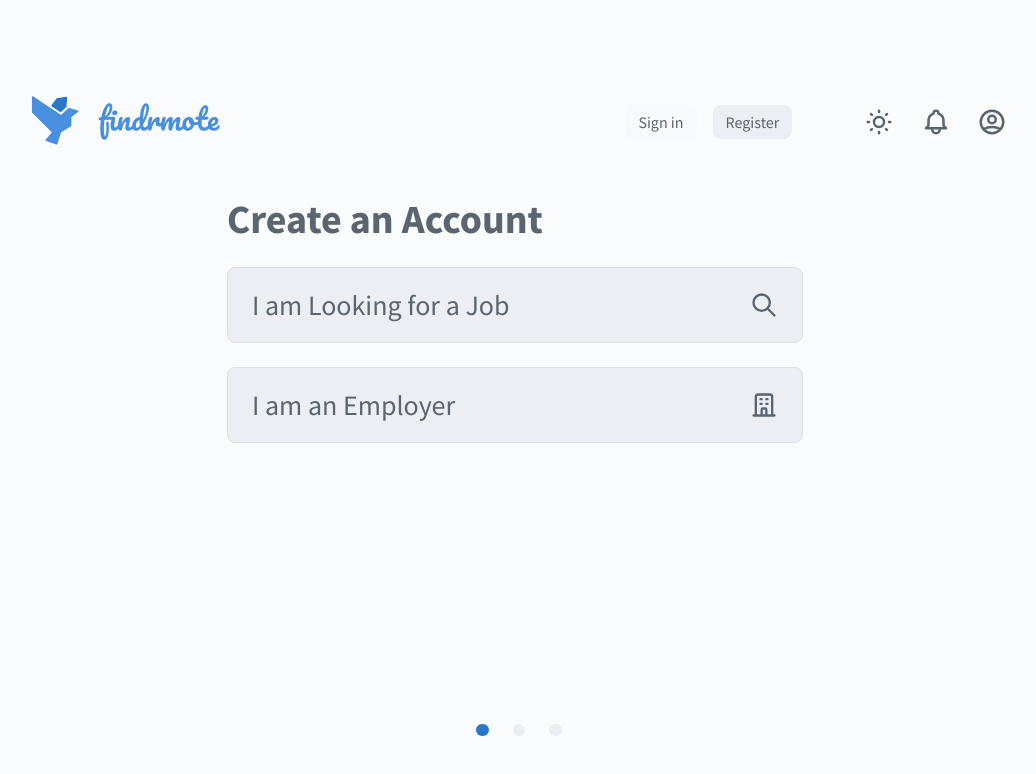
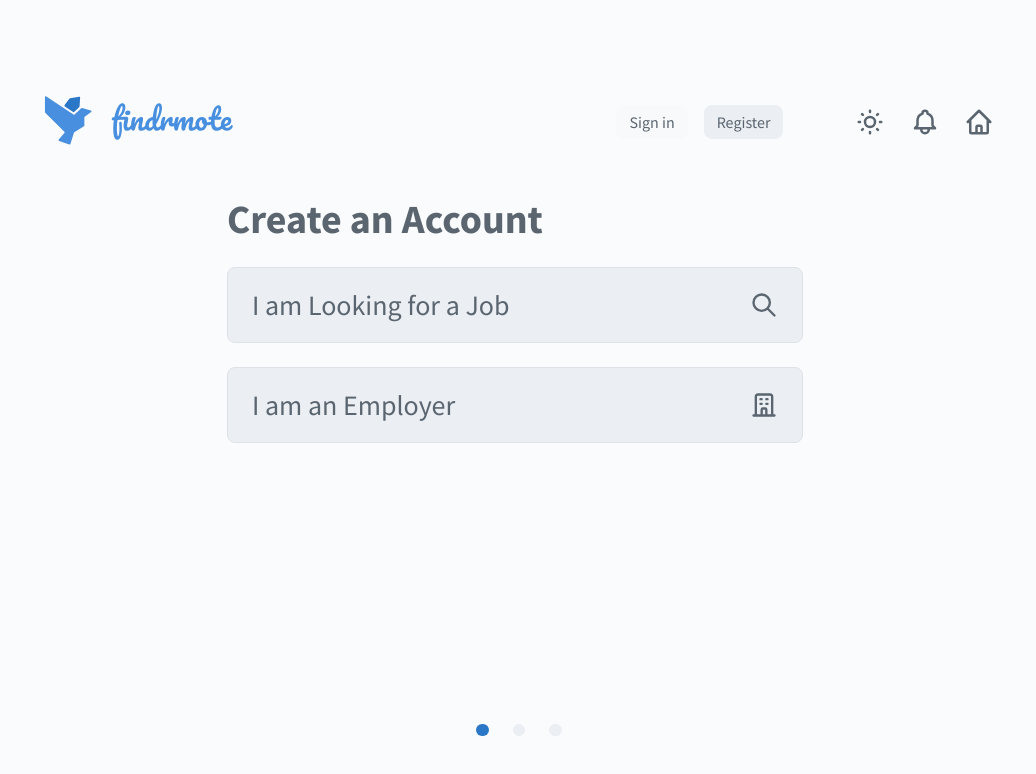
Before and after one commit to CIS-3750-Dream-Team/findrmote, a React (Create React App) app in the folder app/: page /register in a window 1280 px wide. Shown: the top 774 px of the page, without its empty margins (121-1157 px from the left). Built offline with nearby package versions, Linux system fonts and the light colour scheme.

Commit message:
task/create session context (#31)
* Create Session context and add it to App.js

* Set session ID on registration

* Clean up job tiles

```diff
--- a/app/src/index.js
+++ b/app/src/index.js
@@ -1,5 +1,6 @@
 import React from 'react';
 import ReactDOM from 'react-dom';
+import { BrowserRouter } from 'react-router-dom';
 import App from './js/App';
 
 import 'bootstrap';
@@ -10,7 +11,7 @@ import './scss/custom.scss';
 
 ReactDOM.render(
   <React.StrictMode>
-    <App />
+    <BrowserRouter> <App /> </BrowserRouter>
   </React.StrictMode>,
   document.getElementById('root')
 );
--- a/app/src/js/App.js
+++ b/app/src/js/App.js
@@ -1,34 +1,68 @@
-import React from 'react';
-import { Route, Link, BrowserRouter as Router } from 'react-router-dom';
-import { HiOutlineSun, HiOutlineBell, HiOutlineUserCircle } from "react-icons/hi";
-import { IconContext } from "react-icons";
+import React, { useState, useEffect } from 'react';
+import { Route, Link } from 'react-router-dom';
+import { useLocation } from 'react-router-dom';
+import { HiOutlineSun, HiOutlineBell, HiOutlineUserCircle, HiOutlineHome } from 'react-icons/hi';
+import { IconContext } from 'react-icons';
+
+import { Session } from './utils/contexts';
 
 import Home from './pages/Home';
 import Register from './pages/Register';
 import Components from './pages/Components';
 
+
 function App(props) {
+  const [userID, setUserID] = useState(null);
+  const [page, setPage] = useState({home: true});
+  const location = useLocation();
+
+  useEffect(() => {
+    console.log(`user_id: ${userID}`);
+
+    setPage({
+      home: location.pathname === '/',
+      job: location.pathname === '/job',
+      register: location.pathname === '/register',
+      login: location.pathname === '/login',
+      profile: location.pathname === '/profile',
+      admin: location.pathname === '/admin'
+    });
+  }, [userID, location]);
+
+
   return (
-    <Router>
+    <Session.Provider value={{id: userID, setID: (id) => setUserID(id)}}>
       <div className="App container d-flex flex-column vh-100">
-        <header className="row justify-content-center">
+        <header className="row justify-content-center px-3">
           <div className="col-sm col-10 mt-5">
             <div className="row align-items-center justify-content-between mt-sm-5 mt-3">
               <Link className="col" to="/">
                 <img id="logo" src="logo.svg" alt=""/>
               </Link>
 
-              <div className="col d-md-flex d-none justify-content-end me-5">
-                <Link className="btn btn-light" to="/login"> Sign in </Link>
-                <Link className="btn btn-secondary ms-3" to="/register"> Register </Link>
-              </div>
+              {!userID ?
+                <div className="col d-md-flex d-none justify-content-end me-5">
+                  <Link className="btn btn-light" to="/login"> Sign in </Link>
+                  <Link className="btn btn-secondary ms-3" to="/register"> Register </Link>
+                </div>
+              :
+                <div className="col d-md-flex d-none justify-content-end me-5">
+                  {/* Prompt the user on logout w/ "are you sure?" or smthn */}
+                  <button className="btn btn-light fw-bolder" onClick={() => setUserID(null)}> Logout </button>
+                </div>
+              }
 
               <div className="col-5 col-xl-2 col-md-3">
                 <div className="d-flex flex-row justify-content-between">
                   <IconContext.Provider value={{color: '#5a6570'}} >
                     <Link className="p-0" to="/"> <HiOutlineSun size={30} /> </Link>
-                    <Link className="p-0" to="/register"> <HiOutlineBell size={30} /> </Link>
-                    <Link className="p-0" to="/profile"> <HiOutlineUserCircle size={30} /> </Link>
+                    <Link className="p-0" to="/"> <HiOutlineBell size={30} /> </Link>
+
+                    {page.home ?
+                      <Link className="p-0" to="/profile"> <HiOutlineUserCircle size={30} /> </Link>
+                    :
+                      <Link className="p-0" to="/"> <HiOutlineHome size={30} /> </Link>
+                    }
                   </IconContext.Provider>
                 </div>
               </div>
@@ -46,12 +80,17 @@ function App(props) {
 
         {/* For development. Displays some common components/elements/patterns */}
         <Route exact path="/components" render={(_) => <Components />} />
+        {/* An invisible button in the top left corner to set the user session */}
+        <button
+          className="btn btn-light position-fixed bottom-0 end-0"
+          onClick={() => setUserID('6c64cc58-a53f-4edf-a4ca-e6ce8a04f1c9')}
+        > x </button>
 
         <footer>
           {/* No footer has been designed yet. Do we need/want one? */}
         </footer>
       </div>
-    </Router>
+    </Session.Provider>
   );
 }
 
--- a/app/src/js/components/JobCard.js
+++ b/app/src/js/components/JobCard.js
@@ -15,7 +15,7 @@ import '../../scss/job-card.scss';
  */
 export default function JobCard({ job }) {
   return (
-    <div className='card jobcard mb-5 shdw-md'>
+    <div className='card jobcard mb-4 shdw-md'>
       <div className='card-body jobcard--body'>
         <h5 className='jobcard--company fw-normal'>{job.company}</h5>
         <h1 className='card-title jobcard--title'>{job.title}</h1>
--- a/app/src/js/components/JobControl.js
+++ b/app/src/js/components/JobControl.js
@@ -19,7 +19,7 @@ const { useState, useEffect } = React;
 /**
  * @returns {ReactElement} The Job Card component with job title, company, job details.
  */
-export default function (props) {
+export default function JobControls(props) {
   const [jobID, setJobID] = useState('');
   const [heart, setheart] = useState(false);
   const [bookmark, setBookmark] = useState(false);
--- a/app/src/js/pages/Home.js
+++ b/app/src/js/pages/Home.js
@@ -58,7 +58,7 @@ function Home(props) {
 
 
   return (
-    <div id="home" className="px-2">
+    <div id="home" className="px-3 pb-3">
       <div className="criteria-wrapper row">
         {/* Add the SortSelect, FilterSelect, and SearchBar here */}
       </div>
--- a/app/src/js/pages/Register.js
+++ b/app/src/js/pages/Register.js
@@ -1,12 +1,15 @@
-import React, { useState, useEffect } from 'react';
+import React, { useState, useEffect, useContext } from 'react';
 import { useHistory } from "react-router-dom";
 import { HiOutlineOfficeBuilding, HiOutlineSearch, HiOutlineArrowLeft } from "react-icons/hi";
+
+import { Session } from '../utils/contexts';
 
 import '../../scss/register.scss';
 
 /* #TODO: Add regex for emails and URLS */
 
 function Register(props) {
+  const session = useContext(Session);
   const [progress, setProgress] = useState(0);
   const [user, setUser] = useState(null);
   const [fields, setFields] = useState({});
@@ -14,12 +17,31 @@ function Register(props) {
 
   useEffect(() => {
     if (fields?.submit) {
-      console.log(fields);
+      delete fields.submit;
 
       // Make POST request with fields
-
-      // Redirect to home
-      history.push('/');
+      fetch(`${process.env.REACT_APP_API_URL}/register`, {
+        method: 'POST',
+        body: JSON.stringify({...fields, type: user}),
+        headers: {
+          'Content-Type': 'application/json',
+        },
+      })
+        .then((res) => res.json())
+        .then((res) => {
+            // Display a notification
+            if (res.success) {
+              session.setID(res.data.user_id);
+              // Redirect to Home page
+              history.push('/');
+            } else {
+              console.log(res.error);
+            }
+        })
+        .catch((err) => {
+          // Display an error popup
+          console.error(err);
+        });
     }
   }, [fields]);
 
--- /dev/null
+++ b/app/src/js/utils/contexts.js
@@ -0,0 +1,3 @@
+import React from 'react';
+
+export const Session = React.createContext(null);
```
